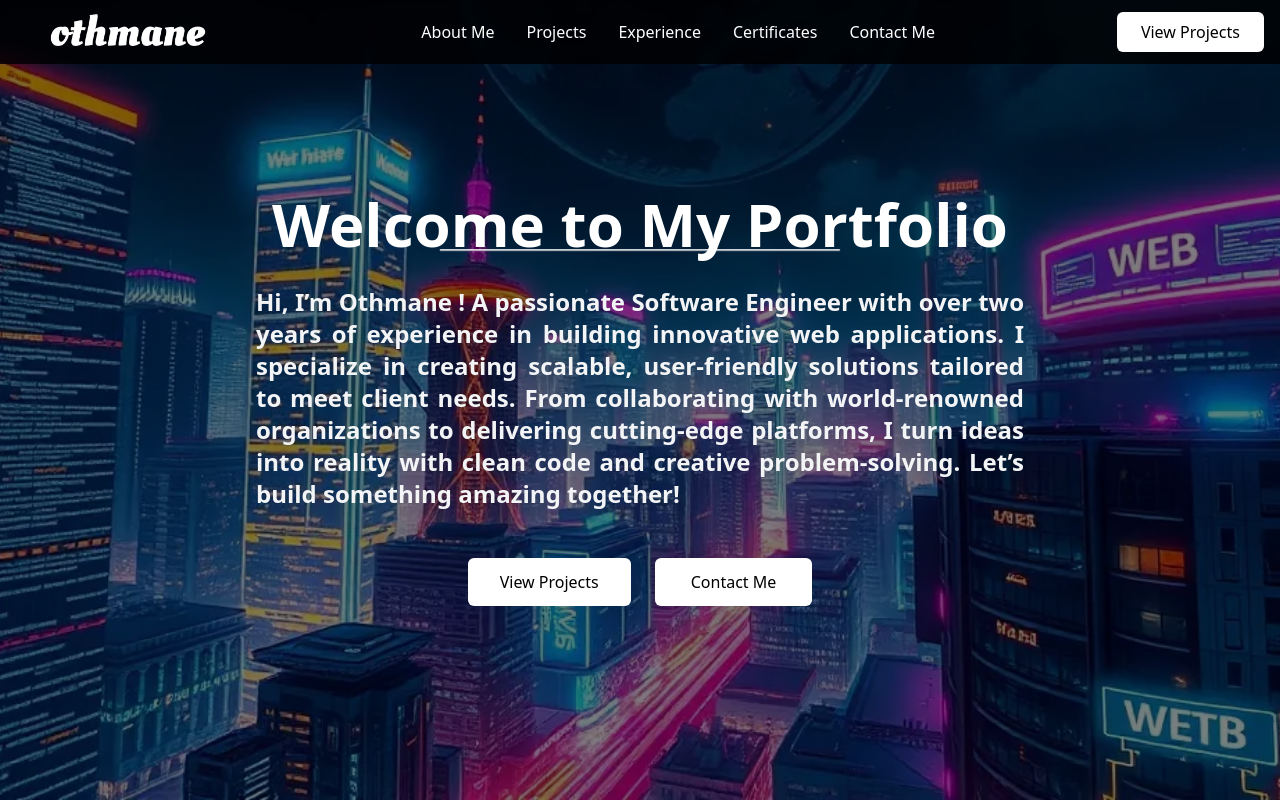
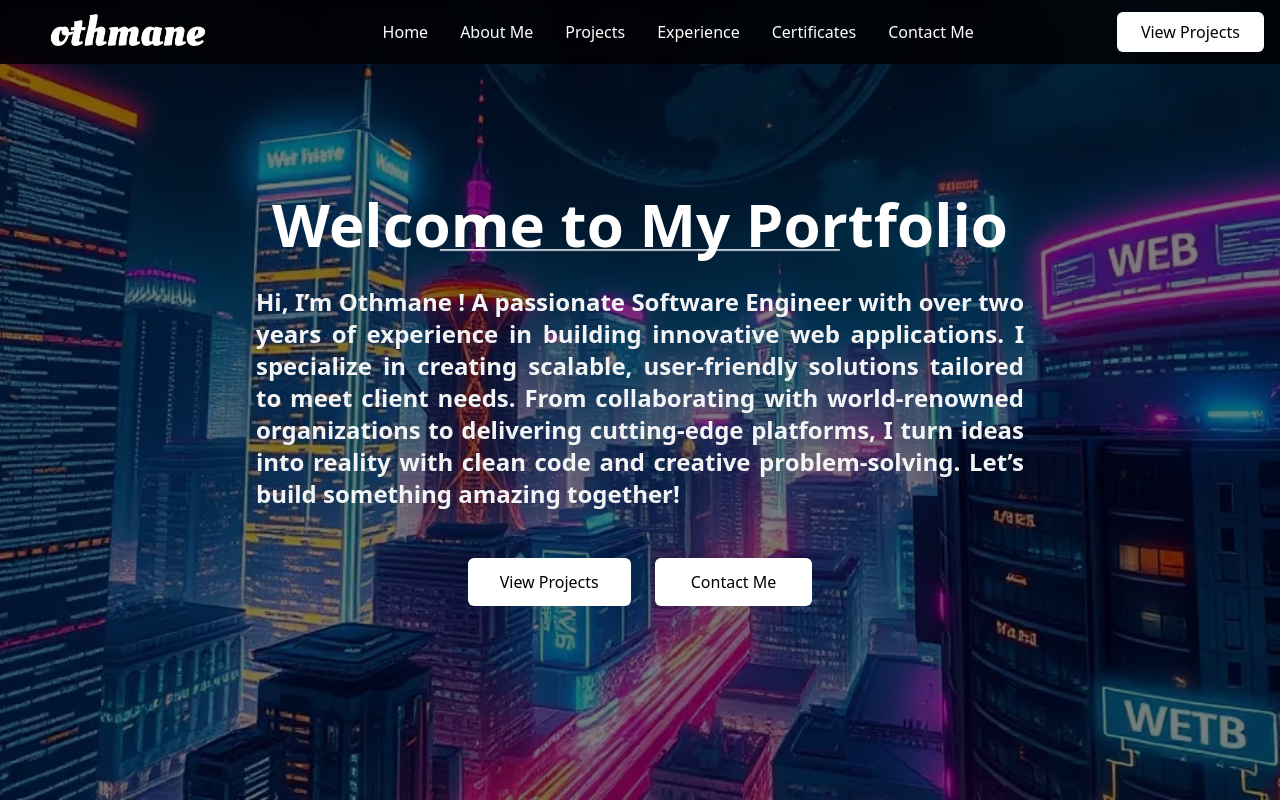
Before and after one commit to Othmane-aoubid/portfolio, a Vue app: page / in a window 1280 px wide. Shown: the top 802 px of the page. Built offline with nearby package versions, Linux system fonts and the light colour scheme.

Commit message:
added the home menu

```diff
--- a/src/App.vue
+++ b/src/App.vue
@@ -113,6 +113,7 @@ import { ref } from "vue";
 import Footer from "./components/footer/Footer.vue";
 
 const navItems = [
+  { label: "Home", path: "/" },
   { label: "About Me", path: "/about" },
   { label: "Projects", path: "/projects" },
   { label: "Experience", path: "/experience" },
```
